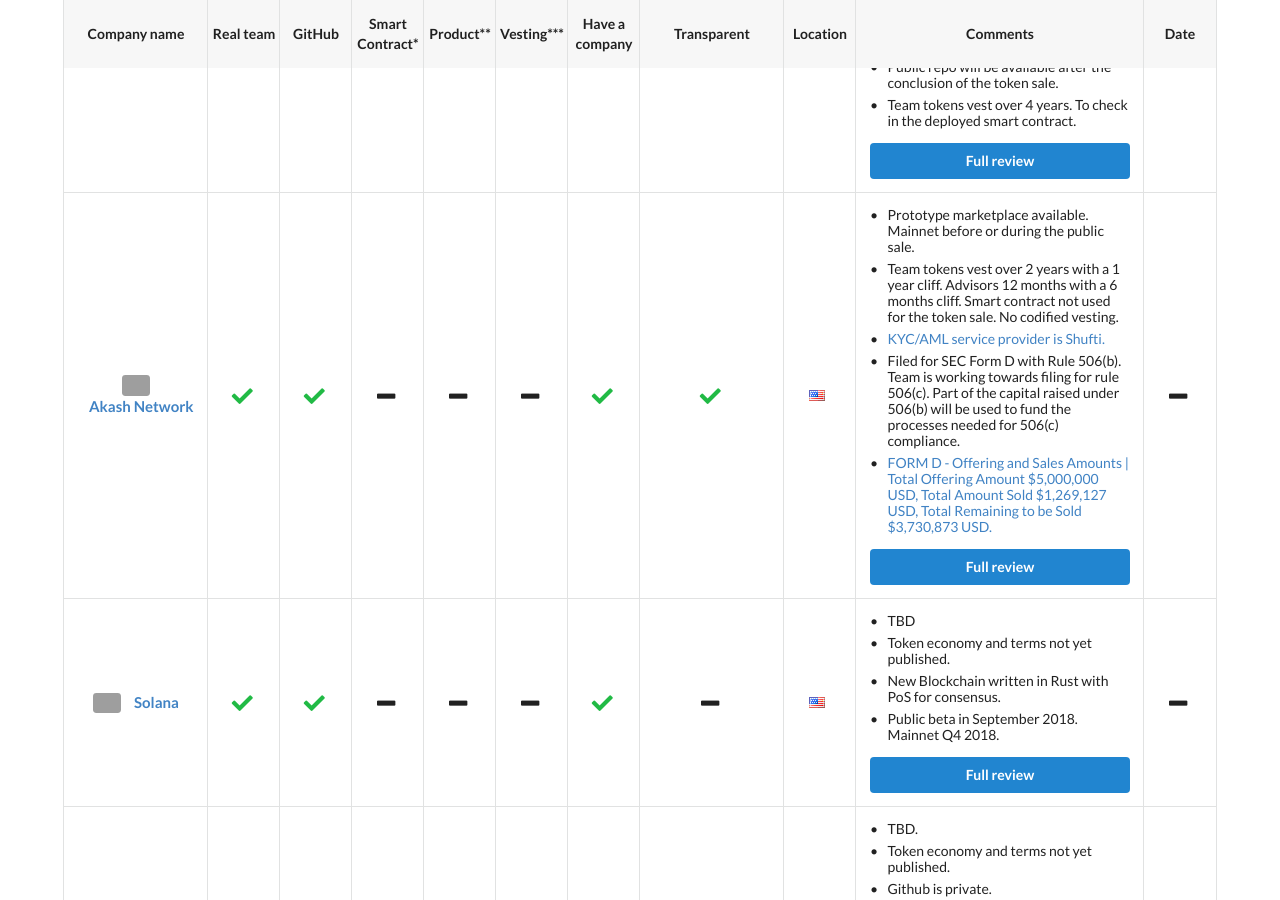
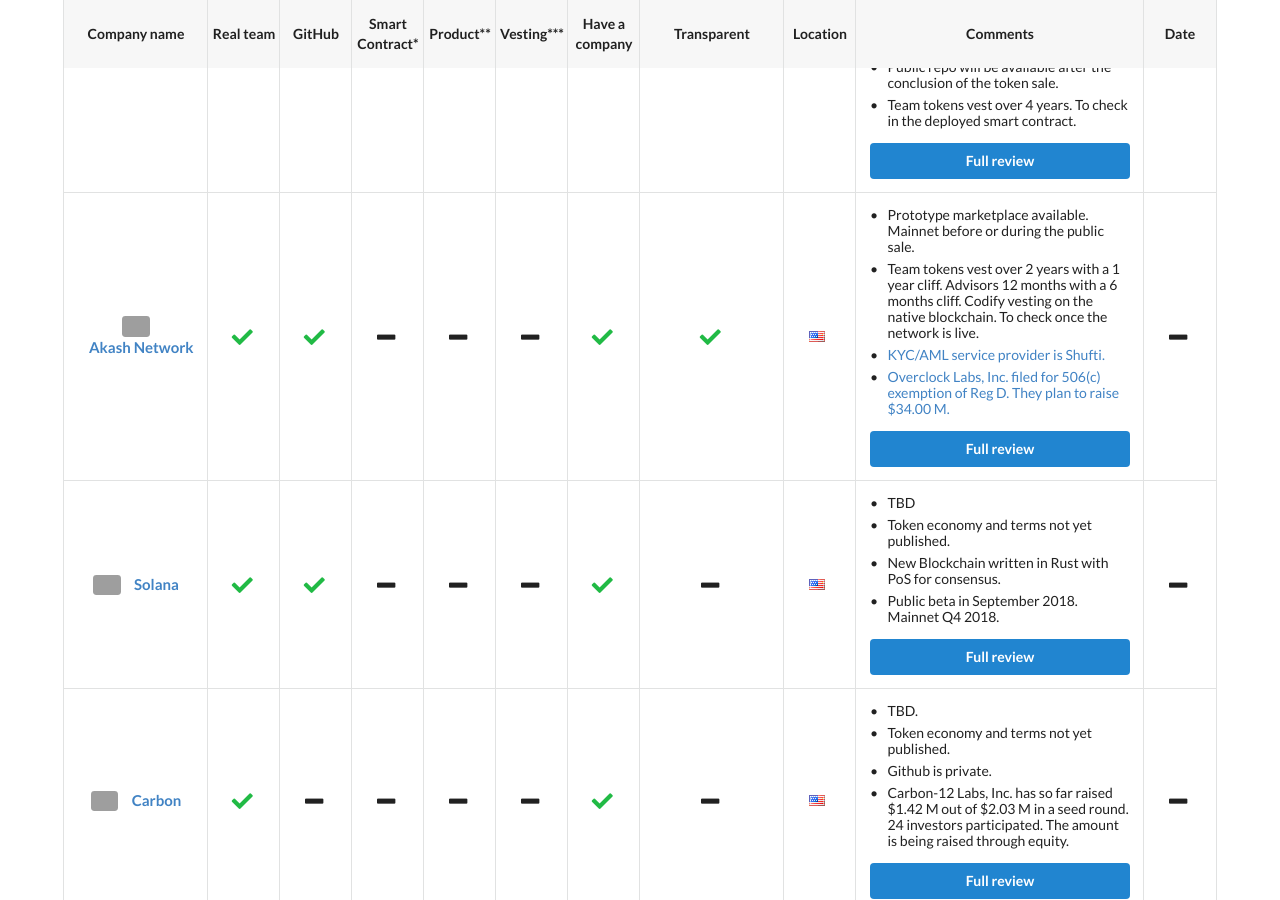
Before and after one commit to ico-check/ico-check, a Jekyll site: the page built from index.md, in a window 1280 px wide and 900 px high, scrolled down 1870 px. Built offline with Jekyll 4.4.1, drawn with Linux system fonts in a browser that asks for light colours; nearby versions of some CDN libraries; grey boxes are pictures that could not be loaded.

Commit message:
70-akashnetwork-ico-check
comments updated

```diff
--- a/_data/active-future-icos.yml
+++ b/_data/active-future-icos.yml
@@ -99,12 +99,11 @@
   location: United States
   comments:
     - content: Prototype marketplace available. Mainnet before or during the public sale.
-    - content: Team tokens vest over 2 years with a 1 year cliff. Advisors 12 months with a 6 months cliff. Smart contract not used for the token sale. No codified vesting.
+    - content: Team tokens vest over 2 years with a 1 year cliff. Advisors 12 months with a 6 months cliff. Codify vesting on the native blockchain. To check once the network is live.
     - content: KYC/AML service provider is Shufti.
       url: https://shuftipro.com/
-    - content: Filed for SEC Form D with Rule 506(b). Team is working towards filing for rule 506(c). Part of the capital raised under 506(b) will be used to fund the processes needed for 506(c) compliance.
-    - content: FORM D - Offering and Sales Amounts | Total Offering Amount $5,000,000 USD, Total Amount Sold $1,269,127 USD, Total Remaining to be Sold $3,730,873 USD.
-      url: https://www.sec.gov/Archives/edgar/data/1734871/000173487118000002/xslFormDX01/primary_doc.xml
+    - content: Overclock Labs, Inc. filed for 506(c) exemption of Reg D. They plan to raise $34.00 M.
+      url: https://www.sec.gov/Archives/edgar/data/1734871/000173487118000003/xslFormDX01/primary_doc.xml
   ico_start_date:
   ico_end_date:
   safe:
```
